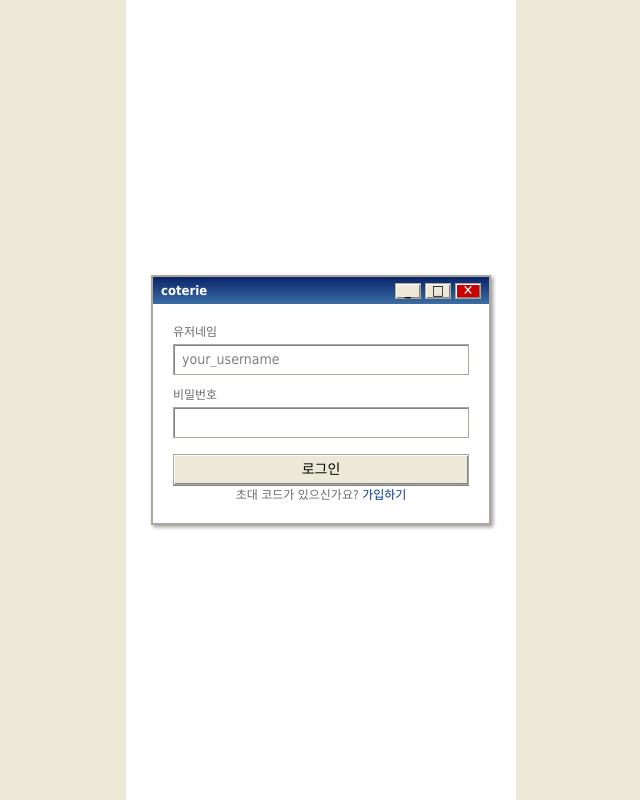
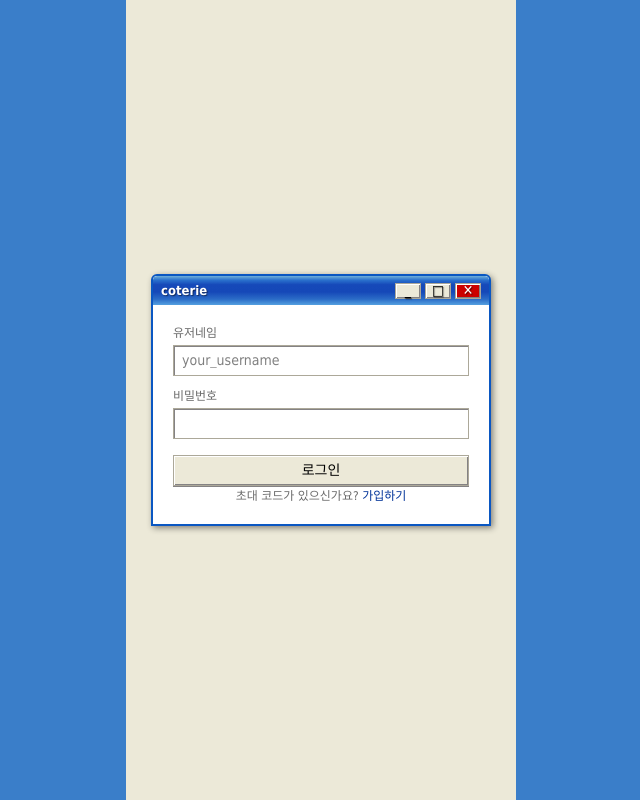
Before and after one commit to junesok/coterie, a Next.js app: page /login in a window 1280 px wide. Shown: the whole page, without its empty margins (319-959 px from the left). Built offline with nearby package versions, Linux system fonts and the light colour scheme.

Commit message:
design: Windows XP Luna 창 스타일 전면 적용 — 타이틀바/상태바/커서/데스크탑 배경

```diff
--- a/app/feed/page.tsx
+++ b/app/feed/page.tsx
@@ -54,7 +54,7 @@ export default function FeedPage() {
           <button
             onClick={() => router.push("/settings")}
             className="p-1 text-white"
-            style={{ background: "transparent", border: "none" }}
+            style={{ background: "transparent", border: "none", cursor: "pointer" }}
           >
             <Settings size={16} strokeWidth={1.5} />
           </button>
--- a/app/globals.css
+++ b/app/globals.css
@@ -2,17 +2,22 @@
 
 /* ── XP 라이트 모드 (Luna) ── */
 :root {
+  --bg-desktop:   #3A7EC9;     /* XP 바탕화면 배경 */
   --bg-page:      #ECE9D8;
   --bg-card:      #FFFFFF;
   --bg-button:    #ECE9D8;
   --bg-input:     #FFFFFF;
+  --bg-statusbar: #D4D0C8;
   --title-start:  #0A246A;
-  --title-end:    #3A6EA5;
+  --title-mid:    #1B5EC9;
+  --title-end:    #55A0E0;
   --title-text:   #FFFFFF;
   --point:        #003399;
   --text-base:    #000000;
   --text-sub:     #6B6B6B;
   --border:       #ACA899;
+  --win-border:   #0A57C2;
+  --win-inner:    rgba(255,255,255,0.65);
   --shadow-hi:    #FFFFFF;
   --shadow-lo:    #848284;
   --danger:       #CC0000;
@@ -20,17 +25,22 @@
 
 /* ── XP 다크 모드 (Zune/Media Center) ── */
 .dark {
+  --bg-desktop:   #0A0A0A;
   --bg-page:      #1A1A1A;
   --bg-card:      #2D2D2D;
   --bg-button:    #3A3A3A;
   --bg-input:     #2D2D2D;
+  --bg-statusbar: #222222;
   --title-start:  #1F1F1F;
+  --title-mid:    #252525;
   --title-end:    #2A2A2A;
   --title-text:   #FFFFFF;
   --point:        #FF8C00;
   --text-base:    #E8E8E8;
   --text-sub:     #999999;
   --border:       #444444;
+  --win-border:   #333333;
+  --win-inner:    rgba(255,255,255,0.08);
   --shadow-hi:    #555555;
   --shadow-lo:    #111111;
   --danger:       #FF4444;
@@ -60,14 +70,50 @@ html, body {
 }
 
 body {
-  background-color: var(--bg-page);
+  background-color: var(--bg-desktop);
   color: var(--text-base);
   font-family: Tahoma, "Segoe UI", sans-serif;
   font-size: 14px;
   line-height: 1.5;
-  /* 테마 전환 부드럽게 */
   transition: background-color 0.2s, color 0.2s;
 }
+
+/* ── 모든 클릭 요소에 포인터 커서 ── */
+a,
+button,
+[role="button"],
+[role="tab"],
+label[for],
+select,
+.xp-btn {
+  cursor: pointer;
+}
+
+/* ── XP 스타일 스크롤바 ── */
+::-webkit-scrollbar {
+  width: 16px;
+}
+::-webkit-scrollbar-track {
+  background: #D4D0C8;
+  border-left: 1px solid #ACA899;
+}
+::-webkit-scrollbar-thumb {
+  background: #C4C0B8;
+  border: 1px solid #848284;
+  box-shadow: inset 1px 1px #FFFFFF, inset -1px -1px #848284;
+}
+::-webkit-scrollbar-thumb:hover {
+  background: #B8B4AC;
+}
+::-webkit-scrollbar-button {
+  background: #D4D0C8;
+  border: 1px solid #848284;
+  box-shadow: inset 1px 1px #FFFFFF, inset -1px -1px #848284;
+  height: 16px;
+}
+.dark ::-webkit-scrollbar-track { background: #1A1A1A; border-left-color: #333; }
+.dark ::-webkit-scrollbar-thumb { background: #3A3A3A; border-color: #555; box-shadow: inset 1px 1px #555, inset -1px -1px #111; }
+.dark ::-webkit-scrollbar-button { background: #2D2D2D; border-color: #444; box-shadow: inset 1px 1px #555, inset -1px -1px #111; }
 
 /* ── XP 버튼 ── */
 .xp-btn {
@@ -80,6 +126,10 @@ body {
   cursor: pointer;
   color: var(--text-base);
   transition: box-shadow 0.05s;
+}
+
+.xp-btn:hover:not(:disabled) {
+  box-shadow: inset 1px 1px var(--shadow-hi), inset -1px -1px var(--shadow-lo), 0 0 0 1px var(--point);
 }
 
 .xp-btn:active {
@@ -110,24 +160,63 @@ body {
   outline-offset: -1px;
 }
 
-/* ── XP 타이틀바 ── */
+/* ── XP 타이틀바 (진짜 Luna 그라디언트) ── */
 .xp-titlebar {
-  background: linear-gradient(to bottom, var(--title-start), var(--title-end));
+  background: linear-gradient(
+    to bottom,
+    #6FAED8 0px,
+    #2B72CE 4px,
+    #1649B9 30%,
+    #1548B8 55%,
+    #2B6CC7 80%,
+    #55A0E0 100%
+  );
   color: var(--title-text);
-  padding: 4px 8px;
+  padding: 5px 8px;
   font-weight: bold;
   font-size: 13px;
   user-select: none;
   display: flex;
   align-items: center;
   justify-content: space-between;
+  text-shadow: 1px 1px 1px rgba(0,0,0,0.5);
+}
+
+.dark .xp-titlebar {
+  background: linear-gradient(
+    to bottom,
+    var(--title-start),
+    var(--title-end)
+  );
+  text-shadow: none;
 }
 
 /* ── XP 창 프레임 ── */
 .xp-window {
-  border: 2px solid var(--border);
-  box-shadow: inset 1px 1px var(--shadow-hi), 2px 2px 4px rgba(0,0,0,0.4);
+  border: 2px solid var(--win-border);
+  box-shadow:
+    inset 0 0 0 1px var(--win-inner),
+    2px 2px 6px rgba(0,0,0,0.45);
   background: var(--bg-card);
+  overflow: hidden;
+  border-radius: 6px 6px 0 0;
+}
+
+/* ── XP 창 타이틀바 (위 모서리 둥글게) ── */
+.xp-titlebar:first-child {
+  border-radius: 4px 4px 0 0;
+}
+
+/* ── XP 상태바 ── */
+.xp-statusbar {
+  background: var(--bg-statusbar);
+  border-top: 1px solid var(--shadow-lo);
+  padding: 2px 8px;
+  font-size: 11px;
+  color: var(--text-sub);
+  display: flex;
+  align-items: center;
+  gap: 8px;
 }
 
 /* ── XP HR ── */
@@ -137,3 +226,26 @@ body {
   border-bottom: 1px solid var(--shadow-hi);
   margin: 0;
 }
+
+/* ── XP 창 컨트롤 버튼 (─ □ ✕) ── */
+.xp-ctrl-btn {
+  width: 16px;
+  height: 14px;
+  border: 1px solid #ACA899;
+  box-shadow: inset 1px 1px #FFFFFF, inset -1px -1px #848284;
+  display: flex;
+  align-items: center;
+  justify-content: center;
+  font-size: 9px;
+  font-weight: bold;
+  cursor: pointer;
+  background: #D4D0C8;
+  color: #000000;
+  flex-shrink: 0;
+}
+
+.xp-ctrl-btn.close {
+  background: #CC0000;
+  color: #FFFFFF;
+  border-color: #990000;
+}
--- a/app/layout.tsx
+++ b/app/layout.tsx
@@ -17,8 +17,8 @@ export default function RootLayout({
       <body>
         <Providers>
           {/* 모바일 전용 390px 컨테이너 */}
-          <div className="min-h-screen flex flex-col items-center" style={{ background: "var(--bg-page)" }}>
-            <div className="w-full max-w-[390px] min-h-screen flex flex-col" style={{ background: "var(--bg-card)" }}>
+          <div className="min-h-screen flex flex-col items-center" style={{ background: "var(--bg-desktop)" }}>
+            <div className="w-full max-w-[390px] min-h-screen flex flex-col" style={{ background: "var(--bg-page)" }}>
               {children}
             </div>
           </div>
--- a/components/NavBar.tsx
+++ b/components/NavBar.tsx
@@ -51,7 +51,7 @@ export function NavBar({
             <button
               onClick={() => router.back()}
               className="xp-btn p-1 flex items-center gap-1 text-white"
-              style={{ background: "transparent", border: "none", boxShadow: "none" }}
+              style={{ background: "transparent", border: "none", boxShadow: "none", cursor: "pointer" }}
             >
               <ChevronLeft size={16} strokeWidth={1.5} />
             </button>
@@ -64,7 +64,7 @@ export function NavBar({
             <button
               onClick={() => router.push("/notifications")}
               className="relative p-1 text-white"
-              style={{ background: "transparent", border: "none" }}
+              style={{ background: "transparent", border: "none", cursor: "pointer" }}
               title="알림"
             >
               <Bell size={16} strokeWidth={1.5} />
--- a/components/PostCard.tsx
+++ b/components/PostCard.tsx
@@ -23,53 +23,61 @@ export function PostCard({ post }: PostCardProps) {
     locale: ko,
   });
 
+  const authorLabel = post.author.username
+    ? `@${post.author.username}`
+    : post.author.name;
+
   return (
-    <Link href={`/post/${post.id}`} className="block">
-      <div className="xp-window mb-2 mx-3 cursor-pointer hover:opacity-90 transition-opacity">
+    <Link href={`/post/${post.id}`} className="block mb-2 mx-2">
+      <div className="xp-window transition-all hover:brightness-95">
+        {/* XP 타이틀바 — 작성자 + 작성 시간 */}
+        <div className="xp-titlebar py-1 px-2.5">
+          <span className="text-xs font-bold text-white truncate">{authorLabel}</span>
+          <span className="text-[10px] ml-2 shrink-0" style={{ color: "rgba(255,255,255,0.8)" }}>
+            {timeAgo}
+          </span>
+        </div>
+
         {/* 썸네일 이미지 */}
         {post.images.length > 0 && (
           // eslint-disable-next-line @next/next/no-img-element
           <img
             src={post.images[0].url}
             alt="게시물 이미지"
-            className="w-full h-40 object-cover"
+            className="w-full h-36 object-cover"
             style={{ borderBottom: "1px solid var(--border)" }}
           />
         )}
 
-        <div className="p-3">
-          {/* 본문 미리보기 2줄 */}
+        {/* 본문 미리보기 */}
+        <div className="px-3 py-2.5" style={{ background: "var(--bg-card)" }}>
           <p
-            className="text-sm mb-2"
+            className="text-sm"
             style={{
               color: "var(--text-base)",
               display: "-webkit-box",
               WebkitLineClamp: 2,
               WebkitBoxOrient: "vertical",
               overflow: "hidden",
+              lineHeight: "1.5",
             }}
           >
             {post.content}
           </p>
+        </div>
 
-          {/* 작성자 + 시간 + 댓글 수 + 좋아요 수 */}
-          <div className="flex items-center justify-between">
-            <span className="text-xs" style={{ color: "var(--text-sub)" }}>
-              {post.author.username ? `@${post.author.username}` : post.author.name} · {timeAgo}
+        {/* XP 상태바 — 좋아요 + 댓글 수 */}
+        <div className="xp-statusbar justify-end">
+          {(post.likeCount ?? 0) > 0 && (
+            <span className="flex items-center gap-0.5">
+              <Heart size={10} strokeWidth={1.5} />
+              {post.likeCount}
             </span>
-            <div className="flex items-center gap-2">
-              {(post.likeCount ?? 0) > 0 && (
-                <span className="flex items-center gap-0.5 text-xs" style={{ color: "var(--text-sub)" }}>
-                  <Heart size={11} strokeWidth={1.5} />
-                  {post.likeCount}
-                </span>
-              )}
-              <span className="flex items-center gap-1 text-xs" style={{ color: "var(--text-sub)" }}>
-                <MessageSquare size={12} strokeWidth={1.5} />
-                {post._count.comments}
-              </span>
-            </div>
-          </div>
+          )}
+          <span className="flex items-center gap-0.5">
+            <MessageSquare size={10} strokeWidth={1.5} />
+            {post._count.comments}
+          </span>
         </div>
       </div>
     </Link>
```
